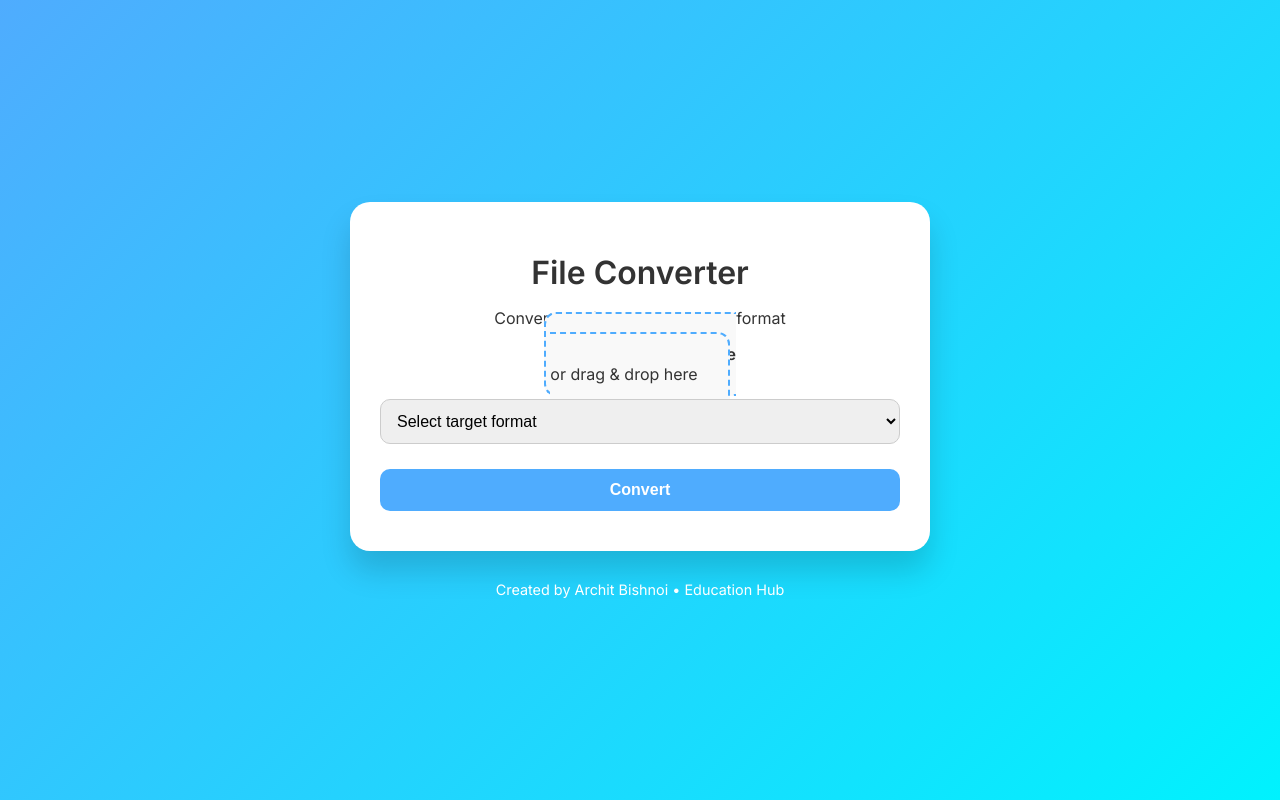
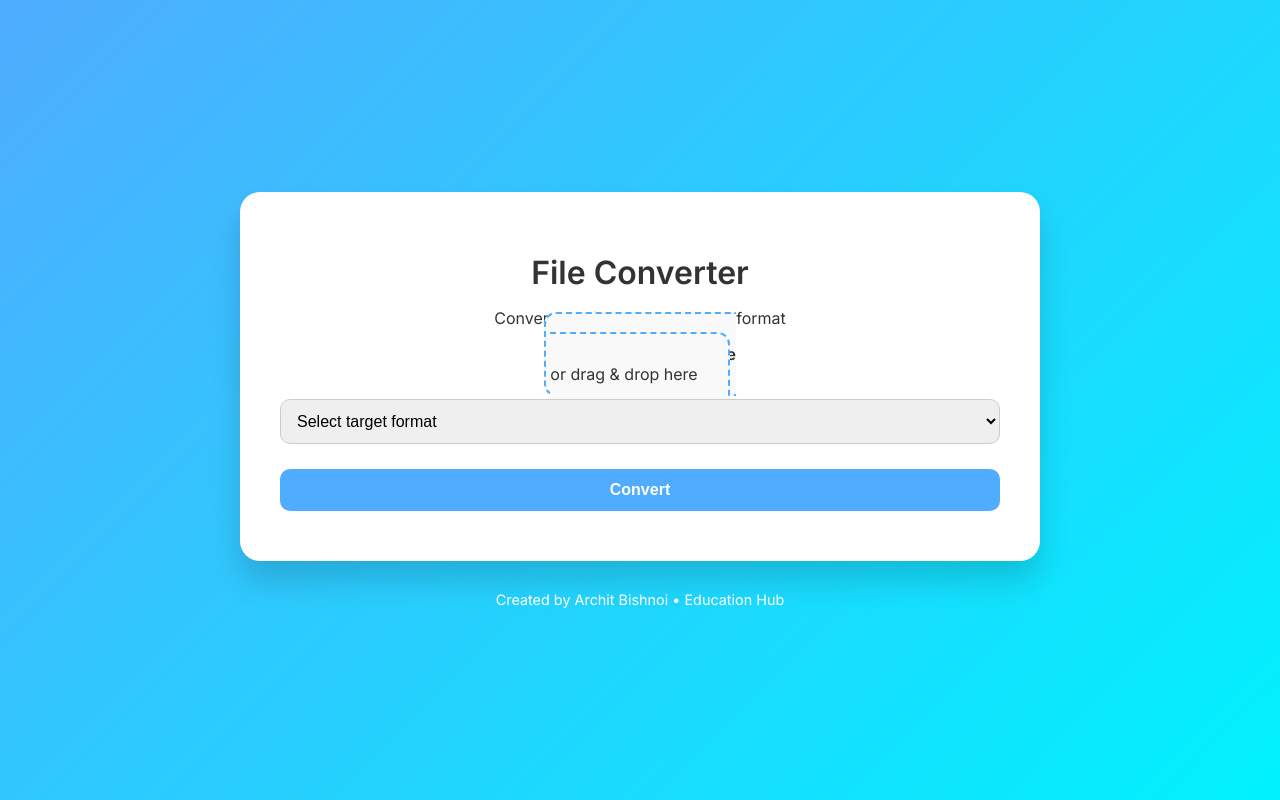
Before and after one commit to Archit0029/file-converter-website, a Flask app: page / in a window 1280 px wide. Run offline with Flask 3, Linux system fonts and the light colour scheme.

Commit message:
Update index.html

```diff
--- a/templates/index.html
+++ b/templates/index.html
@@ -20,11 +20,11 @@
     }
     .container {
   background: white;
-      padding: 30px;
+  padding: 40px 40px; /* Increased padding */
   border-radius: 20px;
   box-shadow: 0 20px 30px rgba(0,0,0,0.15);
-      width: 90%;
-      max-width: 520px;
+  width: 95%;              /* Previously 90% */
+  max-width: 720px;        /* Previously 520px */
   text-align: center;
   transition: 0.3s ease-in-out;
 }
```
Lines whose indentation alone changed are shown as unchanged.
